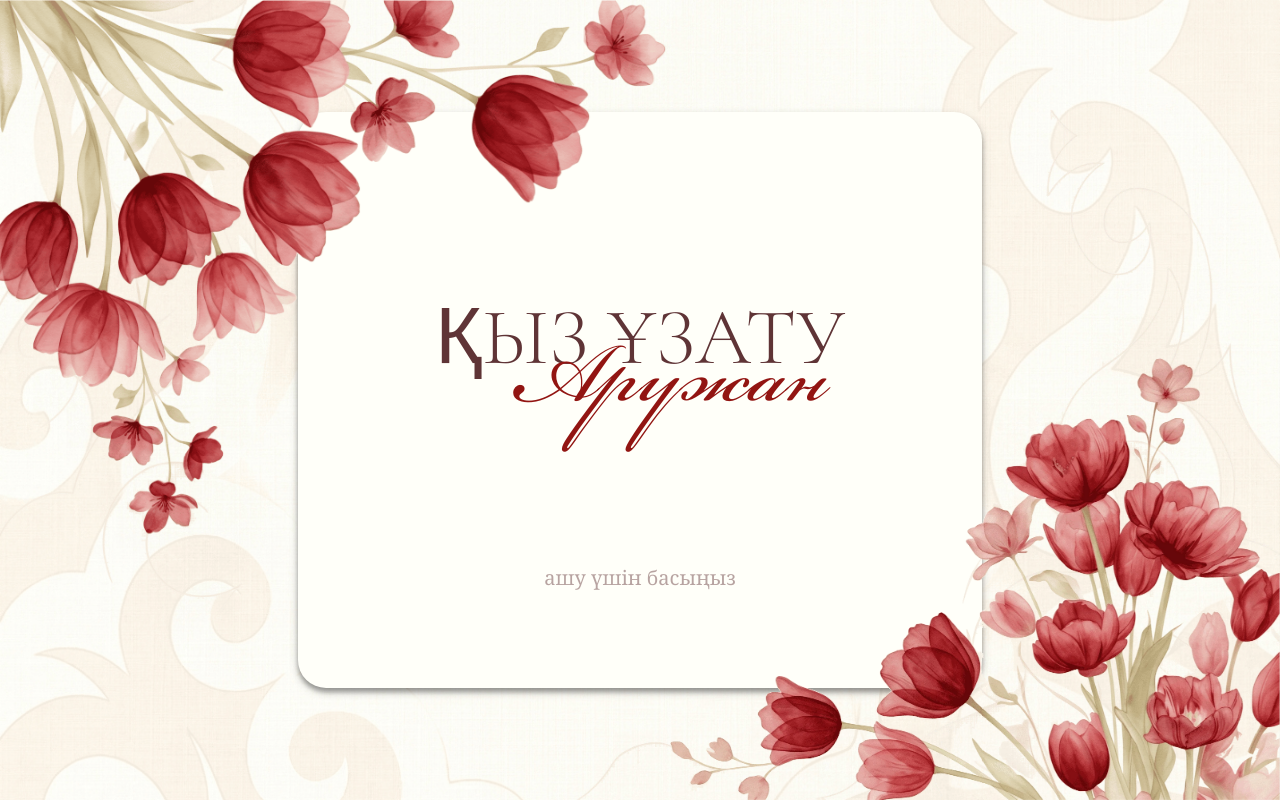
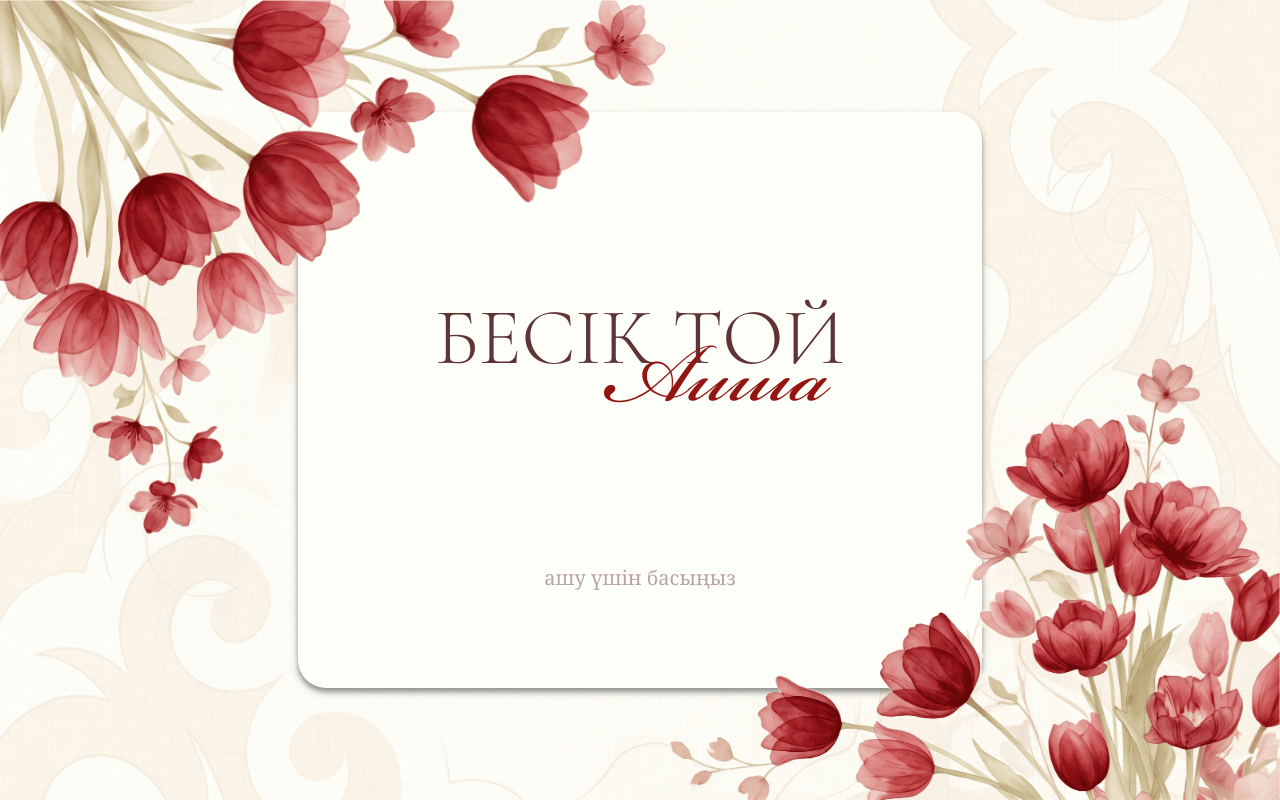
Before and after one commit to zhansvltan/besik-toi-aisha, a Next.js app: page / in a window 1280 px wide. Built offline with nearby package versions, Linux system fonts and the light colour scheme.

Commit message:
rename text

```diff
--- a/src/app/InvitationCard.tsx
+++ b/src/app/InvitationCard.tsx
@@ -83,10 +83,10 @@ export function InvitationCard() {
             <div></div>
             <span className="flex flex-col items-end text-[#5F3436]">
               <p className="text-end m-0 [font-family:var(--font-cormorant-infant)] text-[48px] font-light uppercase leading-[0.92] tracking-normal md:text-[80px]">
-                ҚЫЗ ҰЗАТУ
+                БЕСІК ТОЙ
               </p>
               <p className="m-0 -mt-8 pr-2 text-[#921512] [font-family:var(--font-bickham-script)] text-[80px] font-normal leading-[0.92] tracking-normal md:text-[128px] md:-mt-14 md:pr-4">
-                Аружан
+                Аиша
               </p>
             </span>
             <p className="[font-family:Georgia,Times_New_Roman,serif] text-[9px] text-[#5F3436]/45 md:text-[20px] mb-4 md:mb-8">
@@ -99,10 +99,10 @@ export function InvitationCard() {
               <div className="flex flex-col items-center gap-[16px] md:gap-[21px]">
                 <span className="flex flex-col items-center md:items-end ">
                   <p className="m-0 text-[32px] font-light uppercase leading-[0.92] tracking-normal text-[#5F3436] md:text-[48px]">
-                    ҚЫЗ ҰЗАТУ
+                    БЕСІК ТОЙ
                   </p>
                   <p className="m-0 -mt-4 [font-family:var(--font-bickham-script)] text-[48px] font-normal leading-[0.92] tracking-normal text-[#921512] md:text-[64px] md:-mt-6 md:pr-2">
-                    Аружан
+                    Аиша
                   </p>
                 </span>
                 <p className="m-0 text-[16px] font-light leading-none tracking-normal text-[#634445] md:text-[26px]">
@@ -112,7 +112,7 @@ export function InvitationCard() {
                   Сіздерді қызымыз
                   <br />
                   <span className="font-bold text-[#634445]">
-                    Аружанның ұзату тойына
+                    Аишаның бесік тойына
                   </span>
                   <br />
                   арналған ақ дастарханымыздың <br /> қадірлі қонағы болуға
@@ -120,12 +120,12 @@ export function InvitationCard() {
                 </p>
               </div>
               <p className="m-0 [font-family:var(--font-bickham-script)] text-[48px] font-normal leading-[0.92] tracking-normal text-[#921512] md:text-[80px]">
-                1 тамыз <span className='font-italic text-[19px] md:text-[36px]'>|</span> 14:00
+                21 маусым
               </p>
 
               <p className="m-0 text-[16px] font-normal leading-[0.92] tracking-normal text-[#634445] md:text-[26px]">
-                Қарағанды қаласы <br />
-                «Garden Hall» мейрамханасы
+                Шымкент қаласы <br />
+                «La melly» мейрамханасы
               </p>
 
               <div>
@@ -133,7 +133,7 @@ export function InvitationCard() {
                   Ізгі ниетпен,
                 </p>
                 <p className="m-0 -mt-1 [font-family:var(--font-bickham-script)] text-[24px] font-normal leading-[0.92] tracking-normal text-[#921512] md:text-[48px] md:-mt-2">
-                  Жарас — Гүлбақыт
+                  Самиқұловтар әулеті
                 </p>
               </div>
             </span>
```
